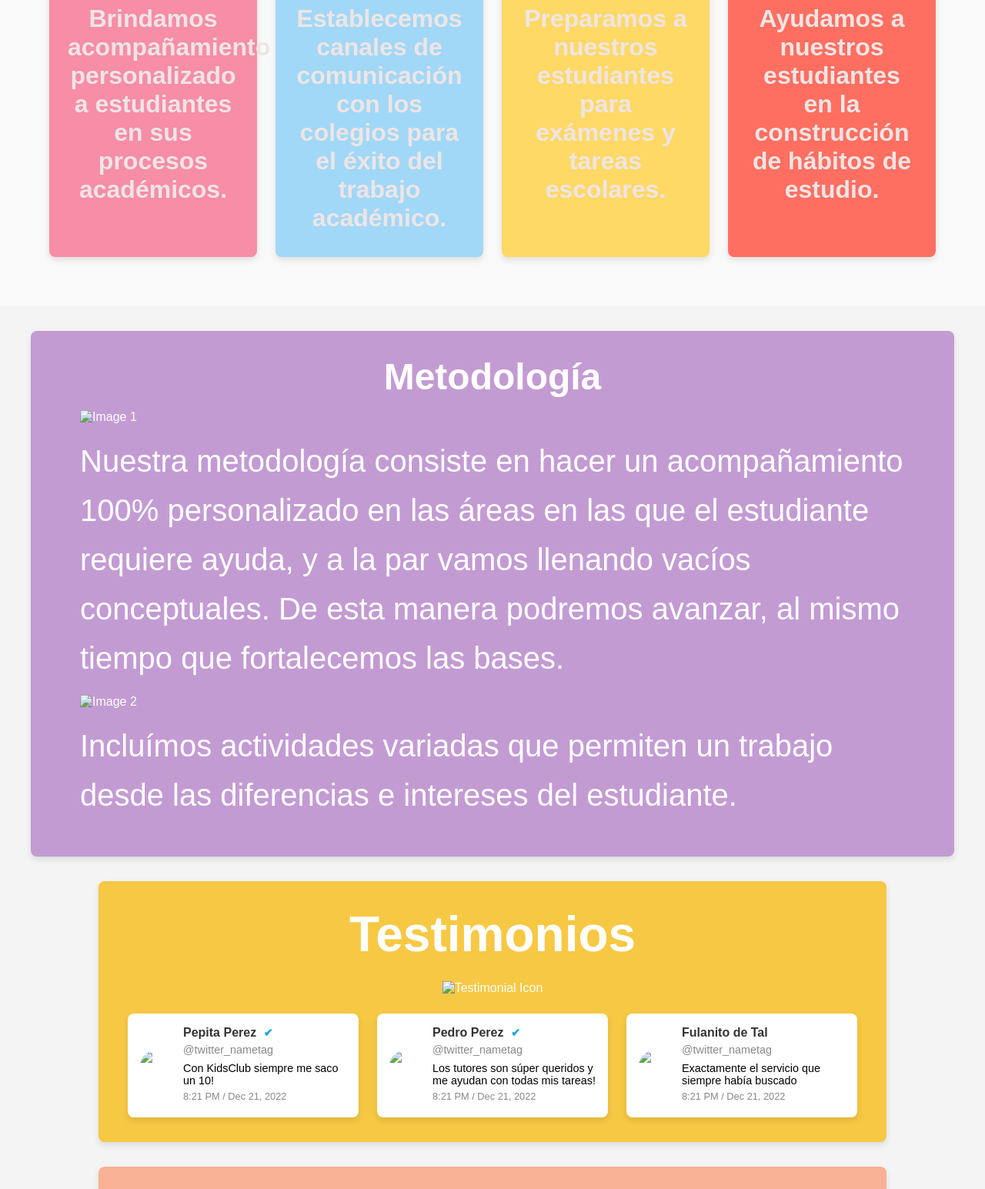
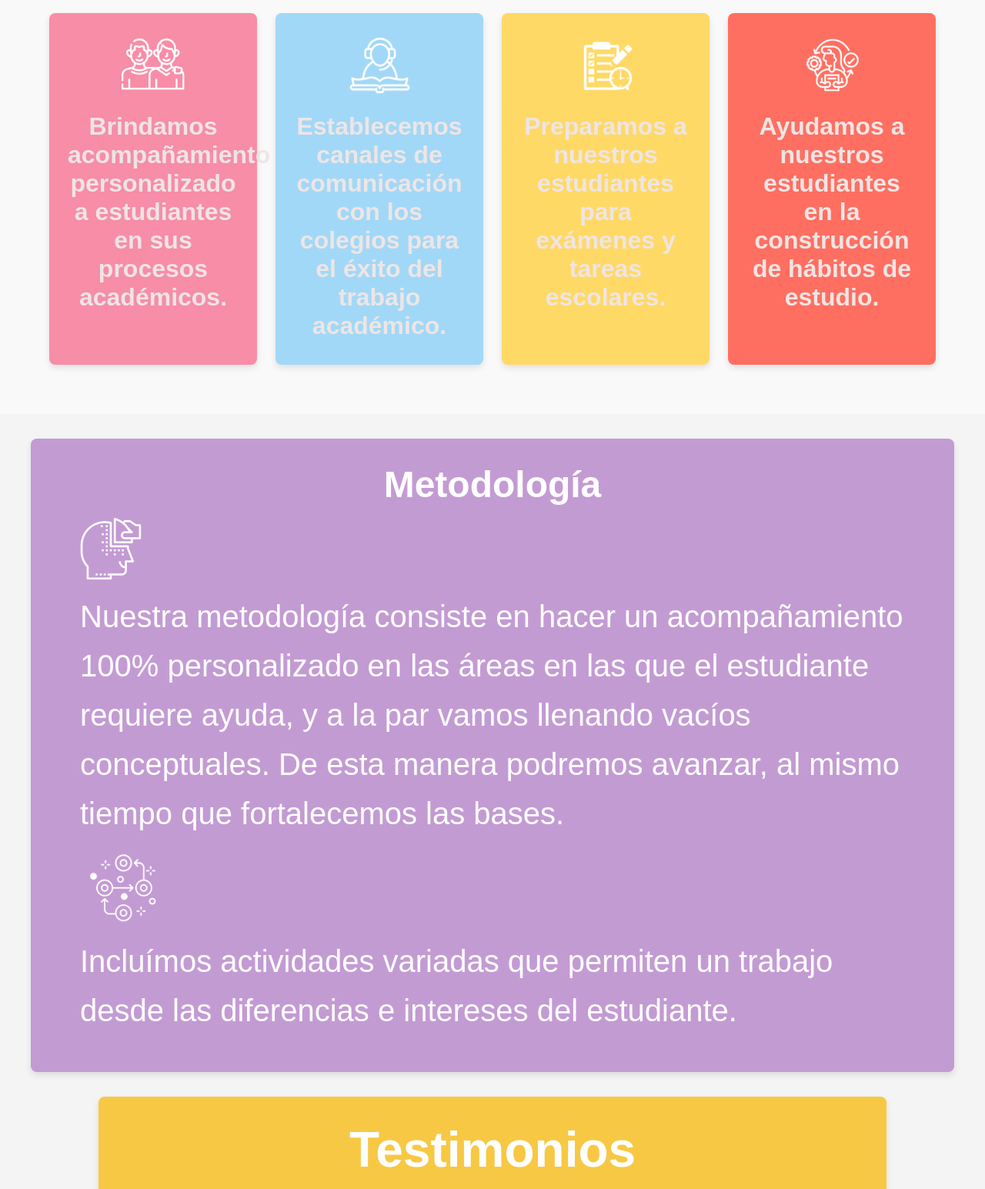
Before and after one commit to jodacostaca/SENA, a website: page index.html in a window 1280 px wide. Shown: the part 612-2157 px from the top of the page at 77% size. Drawn offline with Linux system fonts and the light colour scheme; a web font is replaced by a local one.

Commit message:
Fix image paths in Kids Club landing page for correct resource loading

```diff
--- a/index.html
+++ b/index.html
@@ -13,7 +13,7 @@
 
     <header>
         <div class="logo">
-          <img src="/images/logos/logo.jpg" alt="Kids Club Logo">
+          <img src="/frontend/public/images/logos/logo.jpg" alt="Kids Club Logo">
         </div>
         <nav>
           <a href="#methodology">Metodología</a>
@@ -36,9 +36,9 @@
 
       <section class="hero">
         <div class="slider">
-            <img src="/images/banners/banner1.png" class="active" alt="Banner 1">
-            <img src="/images/banners/banner2.png" alt="Banner 2">
-            <img src="/images/banners/banner3.png" alt="Banner 3">
+            <img src="frontend/public/images/banners/banner1.png" class="active" alt="Banner 1">
+            <img src="frontend/public/images/banners/banner2.png" alt="Banner 2">
+            <img src="frontend/public/images/banners/banner3.png" alt="Banner 3">
         </div>
       </section>
 
@@ -47,22 +47,22 @@
     <h2>Nuestros Servicios</h2>
     <div class="service-container">
       <div class="service-item">
-        <img src="/images/icons/icono1.png" alt="Icon 1">
+        <img src="frontend/public/images/icons/icono1.png" alt="Icon 1">
         <h3>Brindamos acompañamiento personalizado a estudiantes en sus procesos académicos.</h3>
 
       </div>
       <div class="service-item">
-        <img src="/images/icons/icono2.png" alt="Icon 2">
+        <img src="frontend/public/images/icons/icono2.png" alt="Icon 2">
         <h3>Establecemos canales de comunicación con los colegios para el éxito del trabajo académico.</h3>
 
       </div>
       <div class="service-item">
-        <img src="/images/icons/icono3.png" alt="Icon 3">
+        <img src="frontend/public/images/icons/icono3.png" alt="Icon 3">
         <h3>Preparamos a nuestros estudiantes para exámenes y tareas escolares.</h3>
 
       </div>
       <div class="service-item">
-        <img src="/images/icons/icono4.png" alt="Icon 4">
+        <img src="frontend/public/images/icons/icono4.png" alt="Icon 4">
         <h3>Ayudamos a nuestros estudiantes en la construcción de hábitos de estudio.</h3>
 
       </div>
@@ -74,13 +74,13 @@
     <h2>Metodología</h2>
 
     <div class="methodology-item">
-      <img src="/images/icons/icono5.png" alt="Image 1" class="image">
+      <img src="frontend/public/images/icons/icono5.png" alt="Image 1" class="image">
       <p>Nuestra metodología consiste en hacer un acompañamiento 100% personalizado en las áreas en las que el estudiante
         requiere ayuda, y a la par vamos llenando vacíos conceptuales. De esta manera podremos avanzar, al mismo tiempo que fortalecemos las bases.</p>
     </div>
 
     <div class="methodology-item">
-      <img src="/images/icons/icono6.png" alt="Image 2" class="image">
+      <img src="frontend/public/images/icons/icono6.png" alt="Image 2" class="image">
       <p>Incluímos actividades variadas que permiten un trabajo desde las diferencias e intereses del estudiante.</p>
     </div>
 
@@ -88,13 +88,13 @@
   <section id="testimonials" class="testimonials">
     <h2>Testimonios</h2>
     <div class="testimonials-icon">
-      <img src="/images/icons/icono7.png" alt="Testimonial Icon">
+      <img src="frontend/public/images/icons/icono7.png" alt="Testimonial Icon">
     </div>
 
     <div class="testimonials-container">
 
       <div class="testimonial-card">
-        <img src="/images/icons/icono7.png" alt="Profile 1" class="profile-img">
+        <img src="frontend/public/images/icons/icono7.png" alt="Profile 1" class="profile-img">
         <div class="testimonial-content">
           <h3>Pepita Perez <span class="verified">✔</span></h3>
           <p class="username">@twitter_nametag</p>
@@ -105,7 +105,7 @@
 
 
       <div class="testimonial-card">
-        <img src="/images/icons/icono7.png" alt="Profile 2" class="profile-img">
+        <img src="frontend/public/images/icons/icono7.png" alt="Profile 2" class="profile-img">
         <div class="testimonial-content">
           <h3>Pedro Perez <span class="verified">✔</span></h3>
           <p class="username">@twitter_nametag</p>
@@ -116,7 +116,7 @@
 
 
       <div class="testimonial-card">
-        <img src="/images/icons/icono7.png" alt="Profile 3" class="profile-img">
+        <img src="frontend/public/images/icons/icono7.png" alt="Profile 3" class="profile-img">
         <div class="testimonial-content">
           <h3>Fulanito de Tal</h3>
           <p class="username">@twitter_nametag</p>
```
